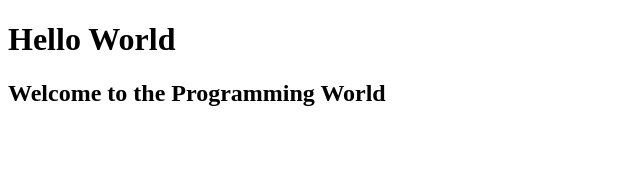
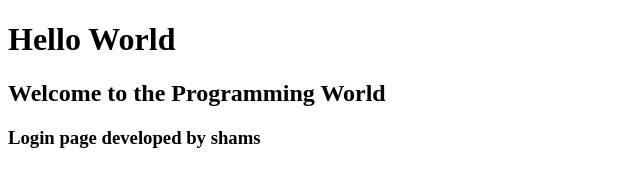
Before and after one commit to Shamsulhaq-Shams/git-practice, a plain HTML site: page index.html in a window 1280 px wide. Shown: the whole page, without its empty margins (0-640 px from the left). Drawn offline with Linux system fonts and the light colour scheme.

Commit message:
update message

```diff
--- a/index.html
+++ b/index.html
@@ -7,5 +7,6 @@
     <body>
         <h1>Hello World</h1>
         <h2>Welcome to the Programming World</h2>
+        <h3>Login page developed by shams</h3>
     </body>
 </html>
```
